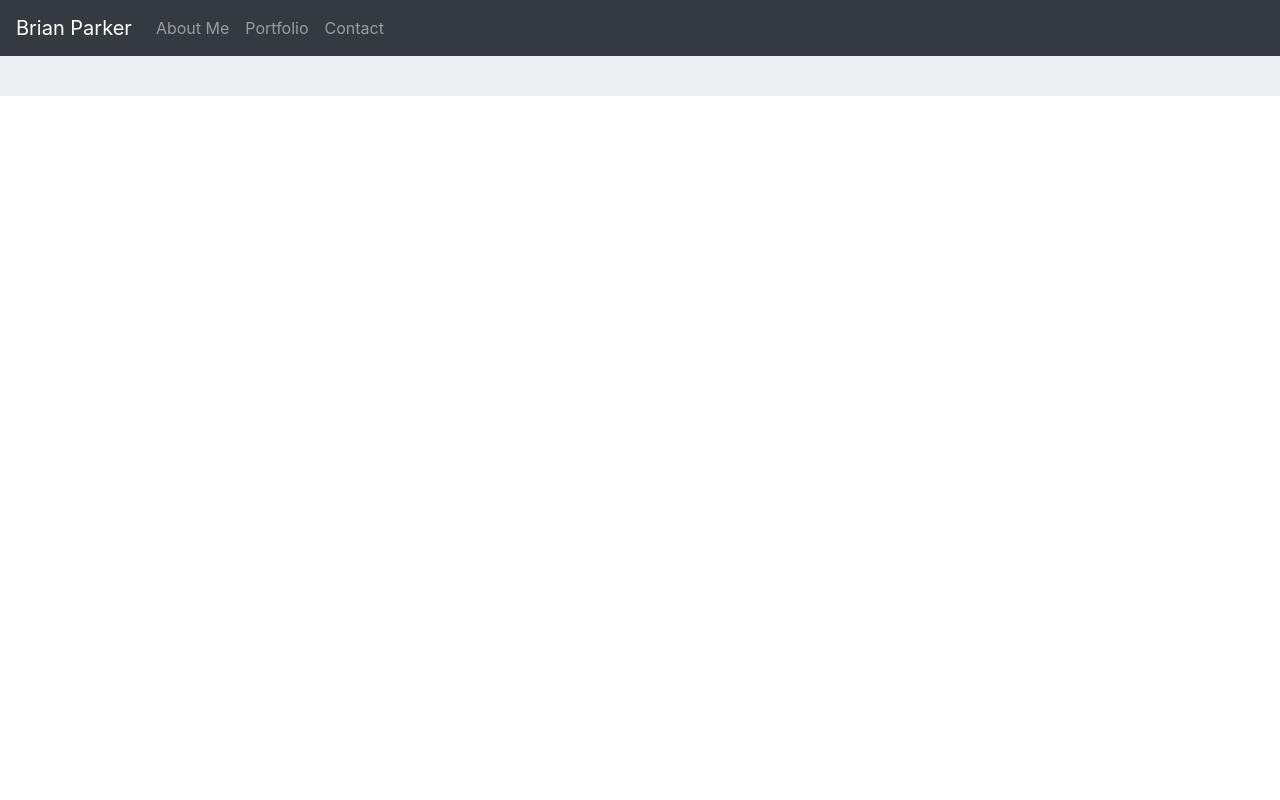
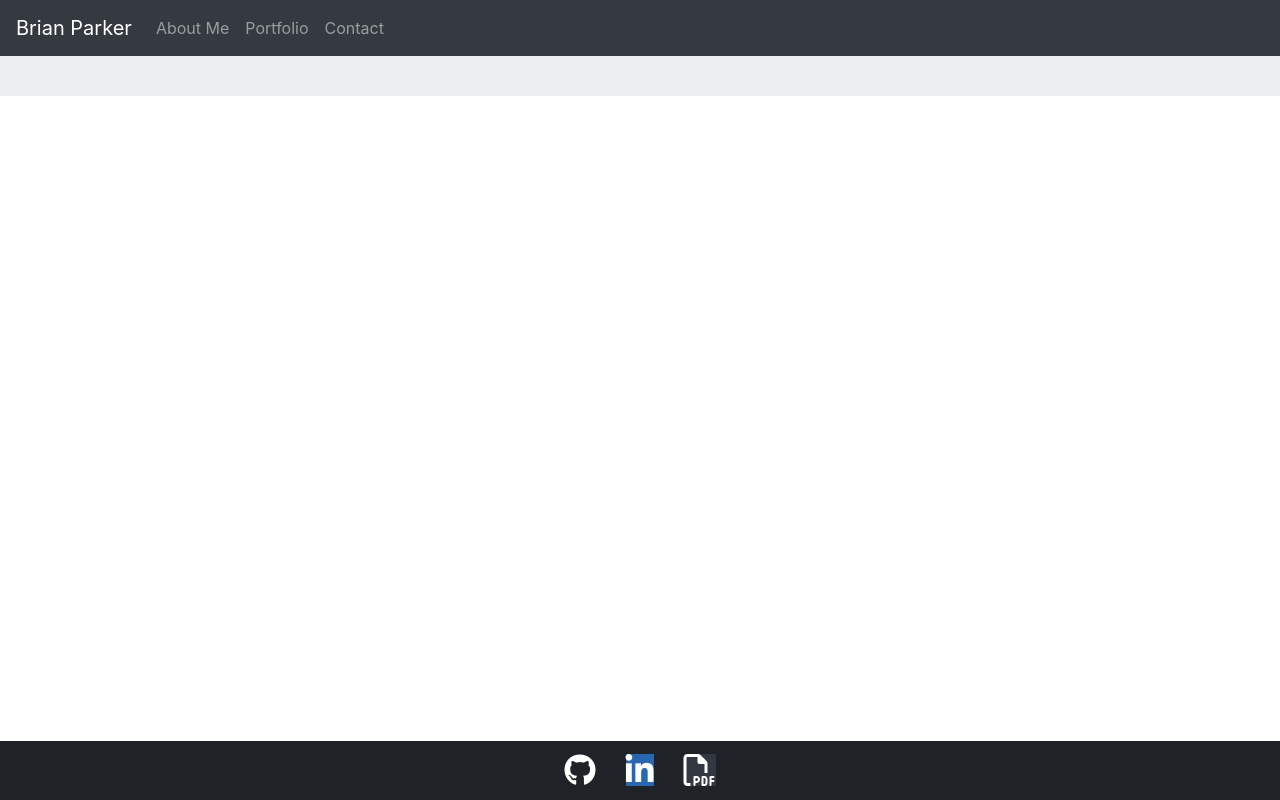
Before and after one commit to btparker70/Portfolio-react, a React (Create React App) app: page / in a window 1280 px wide. Built offline with nearby package versions, Linux system fonts and the light colour scheme.

Commit message:
fixed footer classname issue

```diff
--- a/src/App.js
+++ b/src/App.js
@@ -33,7 +33,7 @@ class App extends React.Component {
         (this.state.currentPage === "portfolio" && <Portfolio/>) ||
         (this.state.currentPage === "contact" && <Contact /> )}
         </Wrapper>
-        {/* <Footer /> */}
+        <Footer />
       </div>
     );
   }
--- a/src/components/Footer/index.js
+++ b/src/components/Footer/index.js
@@ -4,17 +4,13 @@ import "./style.css";
 function Footer() {
 
 return (
-    <div>
-<div>
-    <footer className="card text-center fixed-bottom footer-color footer-height-test">
+    <footer className="text-center fixed-bottom footer-color footer-height-test">
         <div className="card-footer">
             <a className="icon-spacer" target="_blank" href="https://github.com/btparker70"><i class="fab fa-github fa-2x" style={{color: "white"}}></i></a>
             <a className="icon-spacer" target="_blank" href="https://www.linkedin.com/in/brian-parker-79871819b/"><i class="fab fa-linkedin-in fa-2x" style={{backgroundColor: "#2867B2", color: "white"}}></i></a>
             <a className="icon-spacer" target="_blank" href="assets/pdf/TechResumeBrianParker2020.pdf" download><i class="far fa-file-pdf fa-2x" style={{backgroundColor: "#313841", color: "white"}}></i></a>
         </div>
     </footer>
-</div>
-</div>
 )
 }
 
--- a/src/pages/Portfolio.js
+++ b/src/pages/Portfolio.js
@@ -1,10 +1,10 @@
-import React, { useState } from "react";
+import React from "react";
 import ProjectCard from "../components/ProjectCard"
 import Projects from '../projects.json';
 
 function Portfolio() {
   return (
-    <div>
+    <div style={{width: "100%"}}>
       <h1>Portfolio</h1>
       {Projects.map(project => (
       <ProjectCard
```
